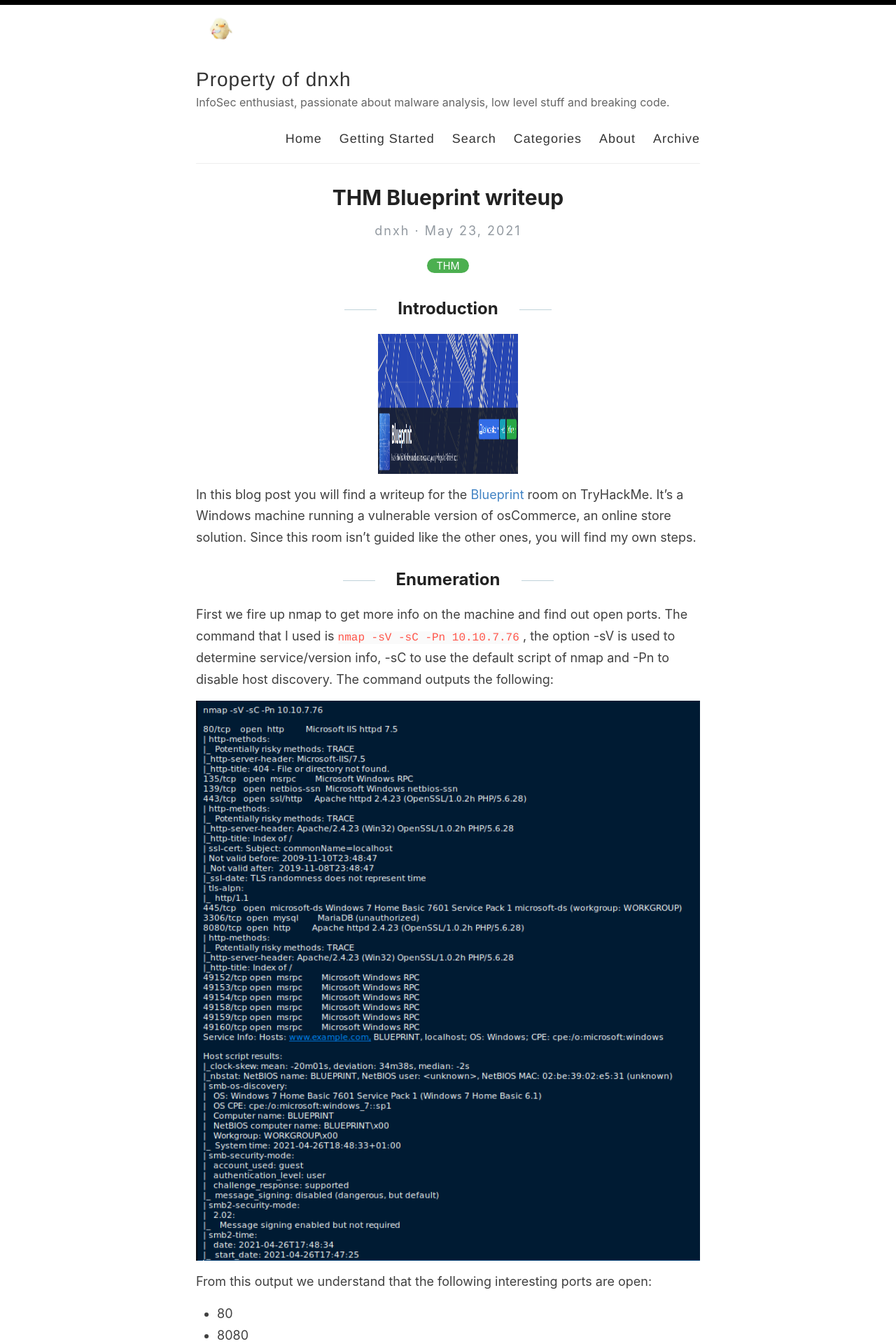
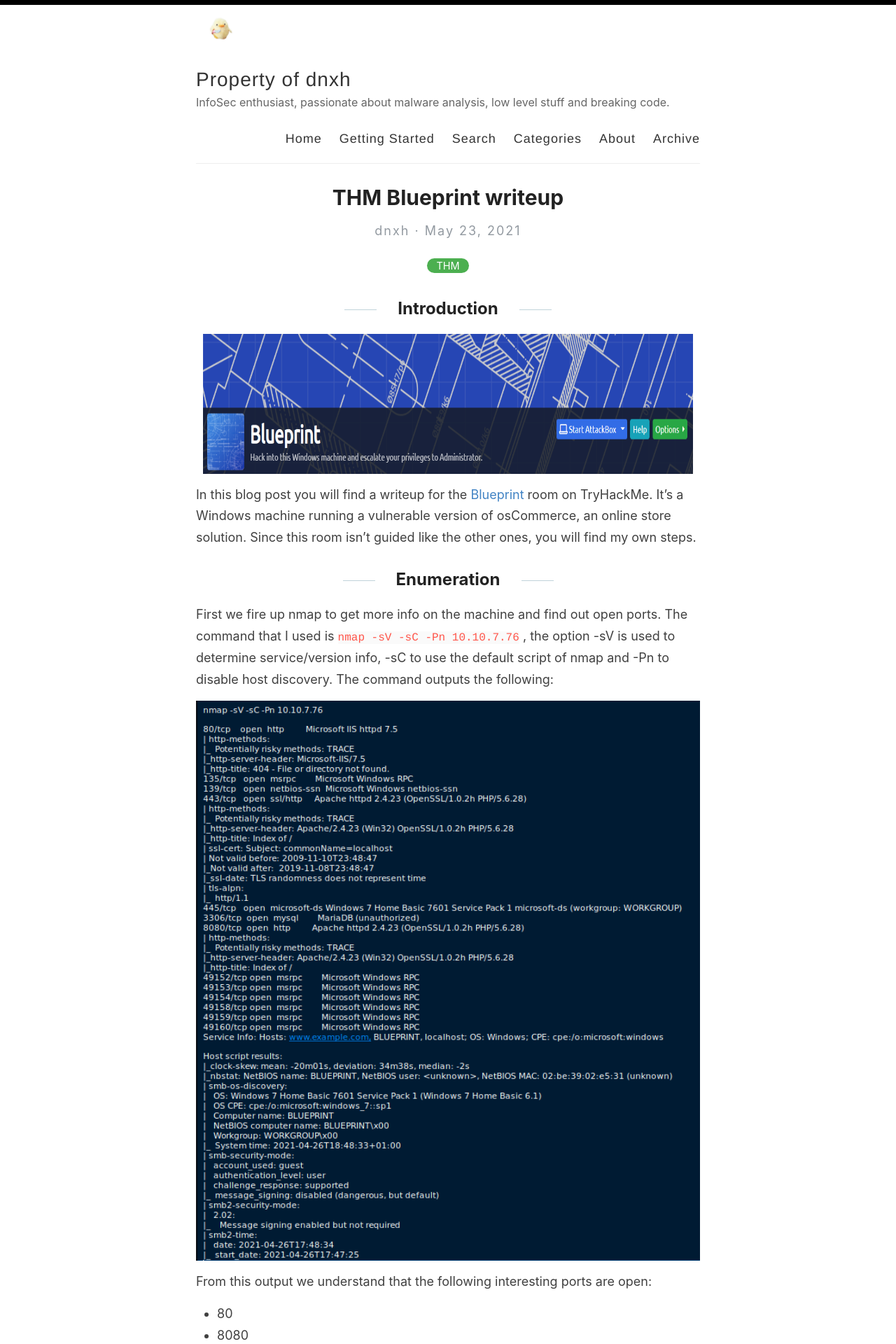
Before and after one commit to 0xdnxh/0xdnxh.github.io, a Jekyll site: the page built from _posts/2021-5-23-THM-Blueprint-Writeup.md, in a window 1280 px wide. Shown: the top 1920 px of the page at 70% size. Built offline with Jekyll 4.4.1, drawn with Linux system fonts in a browser that asks for light colours.

Commit message:
Added modifs

````diff
--- a/_posts/2021-5-23-THM-Blueprint-Writeup.md
+++ b/_posts/2021-5-23-THM-Blueprint-Writeup.md
@@ -4,7 +4,7 @@
 categories: THM
 ---
 ## Introduction
-<img src="/images/THM/Blueprint/banner.PNG" width="200" height="200"/>
+<img src="/images/THM/Blueprint/banner.PNG" width="700" height="200"/>
 
 In this blog post you will find a writeup for the [Blueprint](https://tryhackme.com/room/blueprint) room on TryHackMe. It's a Windows machine running a vulnerable version of osCommerce, an online store solution. Since this room isn't guided like the other ones, you will find my own steps.
 
@@ -54,7 +54,7 @@
 
 Let's fire up Metasploit and use **/multi/handler** to set up a listener on port 1234, accordingly to my modified script.
 
-<img src="/images/THM/Blueprint/multihandler.PNG" width="600" height="100"/>
+<img src="/images/THM/Blueprint/multihandler.PNG" width="600" height="200"/>
 
 Let's run the exploit :
 
@@ -62,11 +62,11 @@
 
 We load **configure.php** as indicated in the output and TADAAA we receive a shell on our listener :)
 
-<img src="/images/THM/Blueprint/metasploit_shell.PNG" width="600" height="150"/>
+<img src="/images/THM/Blueprint/metasploit_shell.PNG" width="600" height="100"/>
 
 A shell is good but a Meterpreter session is better as it will allow us to run tools. We use the command ```sessions -u 7``` where 7 is our session ID :
 
-<img src="/images/THM/Blueprint/upgrade.PNG" width="600" height="150"/>
+<img src="/images/THM/Blueprint/upgrade.PNG" width="600" height="200"/>
 
 Great ! So now we have a Meterpreter sessions we can interact with. Ûsing hashdump we are able to retrieve hashes on the system :
 
````
